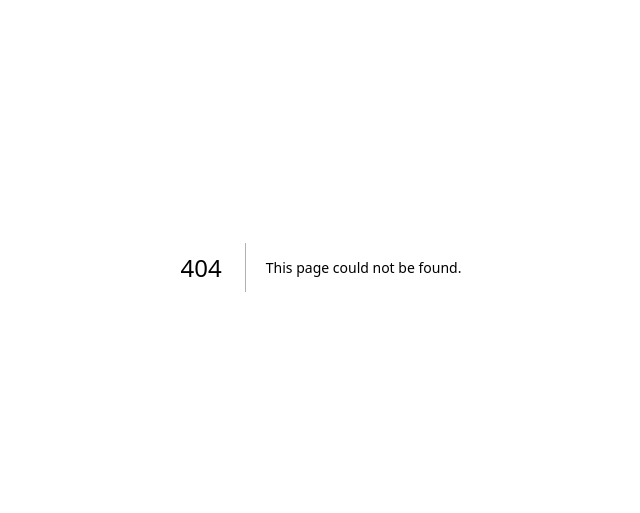
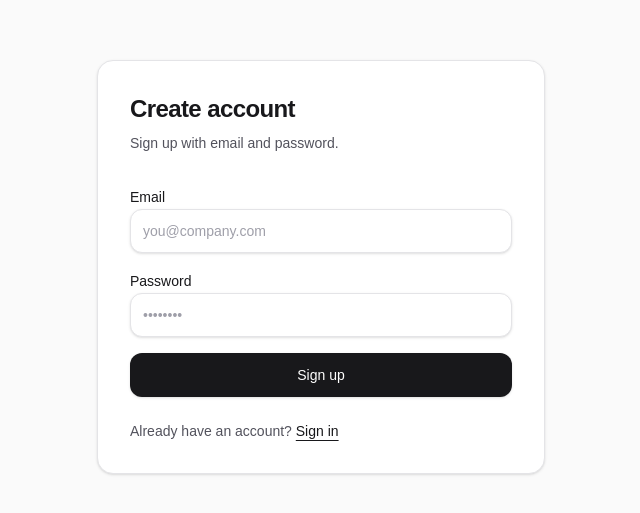
Before and after one commit to LD7R/guestpulse, a Next.js app: page /signup in a window 1280 px wide. Before the commit this address had no page. Shown: the part 133-646 px from the top of the page, without its empty margins (319-959 px from the left). Built offline with nearby package versions, Linux system fonts and the light colour scheme.

Commit message:
add signup page

```diff
--- /dev/null
+++ b/app/signup/page.tsx
@@ -0,0 +1,116 @@
+"use client";
+
+import Link from "next/link";
+import { useRouter } from "next/navigation";
+import { FormEvent, useState, useTransition } from "react";
+
+import { createSupabaseBrowserClient } from "@/lib/supabase";
+
+export default function SignupPage() {
+  const router = useRouter();
+  const [isPending, startTransition] = useTransition();
+
+  const [email, setEmail] = useState("");
+  const [password, setPassword] = useState("");
+  const [error, setError] = useState<string | null>(null);
+
+  async function onSubmit(e: FormEvent<HTMLFormElement>) {
+    e.preventDefault();
+    setError(null);
+
+    const supabase = createSupabaseBrowserClient();
+    const { error: signUpError } = await supabase.auth.signUp({
+      email,
+      password,
+    });
+
+    if (signUpError) {
+      setError(signUpError.message);
+      return;
+    }
+
+    startTransition(() => {
+      router.replace("/dashboard");
+      router.refresh();
+    });
+  }
+
+  return (
+    <div className="flex flex-1 items-center justify-center bg-zinc-50 px-4 py-16 dark:bg-black">
+      <div className="w-full max-w-md rounded-2xl border border-zinc-200 bg-white p-8 shadow-sm dark:border-zinc-800 dark:bg-zinc-950">
+        <div className="space-y-2">
+          <h1 className="text-2xl font-semibold tracking-tight text-zinc-900 dark:text-zinc-50">
+            Create account
+          </h1>
+          <p className="text-sm text-zinc-600 dark:text-zinc-400">
+            Sign up with email and password.
+          </p>
+        </div>
+
+        <form onSubmit={onSubmit} className="mt-8 space-y-4">
+          <div className="space-y-2">
+            <label
+              htmlFor="email"
+              className="text-sm font-medium text-zinc-900 dark:text-zinc-100"
+            >
+              Email
+            </label>
+            <input
+              id="email"
+              type="email"
+              autoComplete="email"
+              required
+              value={email}
+              onChange={(e) => setEmail(e.target.value)}
+              className="h-11 w-full rounded-xl border border-zinc-200 bg-white px-3 text-sm text-zinc-900 shadow-sm outline-none ring-0 placeholder:text-zinc-400 focus:border-zinc-900 focus:ring-2 focus:ring-zinc-900/10 dark:border-zinc-800 dark:bg-zinc-950 dark:text-zinc-50 dark:placeholder:text-zinc-500 dark:focus:border-zinc-200 dark:focus:ring-zinc-200/10"
+              placeholder="you@company.com"
+            />
+          </div>
+
+          <div className="space-y-2">
+            <label
+              htmlFor="password"
+              className="text-sm font-medium text-zinc-900 dark:text-zinc-100"
+            >
+              Password
+            </label>
+            <input
+              id="password"
+              type="password"
+              autoComplete="new-password"
+              required
+              value={password}
+              onChange={(e) => setPassword(e.target.value)}
+              className="h-11 w-full rounded-xl border border-zinc-200 bg-white px-3 text-sm text-zinc-900 shadow-sm outline-none ring-0 placeholder:text-zinc-400 focus:border-zinc-900 focus:ring-2 focus:ring-zinc-900/10 dark:border-zinc-800 dark:bg-zinc-950 dark:text-zinc-50 dark:placeholder:text-zinc-500 dark:focus:border-zinc-200 dark:focus:ring-zinc-200/10"
+              placeholder="••••••••"
+            />
+          </div>
+
+          {error ? (
+            <div className="rounded-xl border border-red-200 bg-red-50 px-3 py-2 text-sm text-red-700 dark:border-red-900/50 dark:bg-red-950/40 dark:text-red-200">
+              {error}
+            </div>
+          ) : null}
+
+          <button
+            type="submit"
+            disabled={isPending}
+            className="inline-flex h-11 w-full items-center justify-center rounded-xl bg-zinc-900 text-sm font-medium text-white shadow-sm transition hover:bg-zinc-800 disabled:cursor-not-allowed disabled:opacity-60 dark:bg-zinc-50 dark:text-zinc-900 dark:hover:bg-zinc-200"
+          >
+            {isPending ? "Creating account…" : "Sign up"}
+          </button>
+        </form>
+
+        <p className="mt-6 text-sm text-zinc-600 dark:text-zinc-400">
+          Already have an account?{" "}
+          <Link
+            href="/login"
+            className="font-medium text-zinc-900 underline underline-offset-4 hover:text-zinc-700 dark:text-zinc-50 dark:hover:text-zinc-200"
+          >
+            Sign in
+          </Link>
+        </p>
+      </div>
+    </div>
+  );
+}
```
